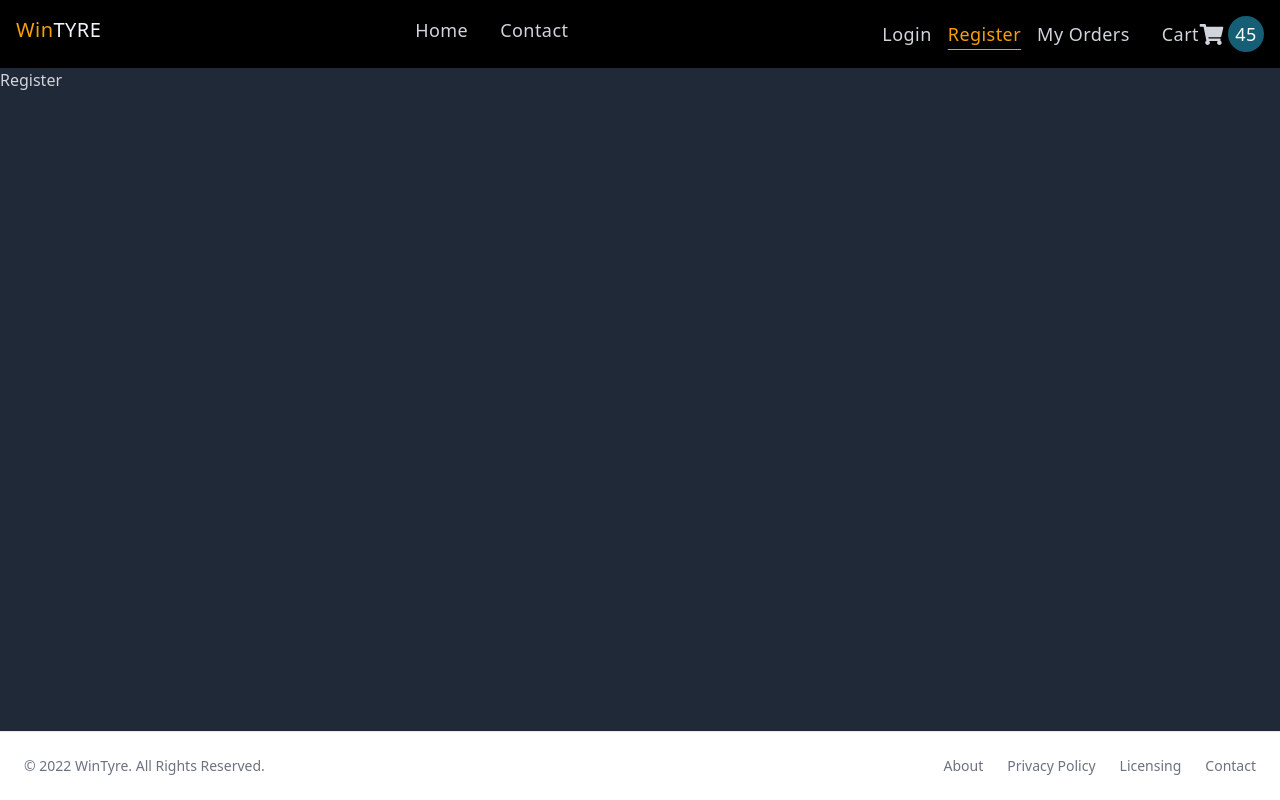
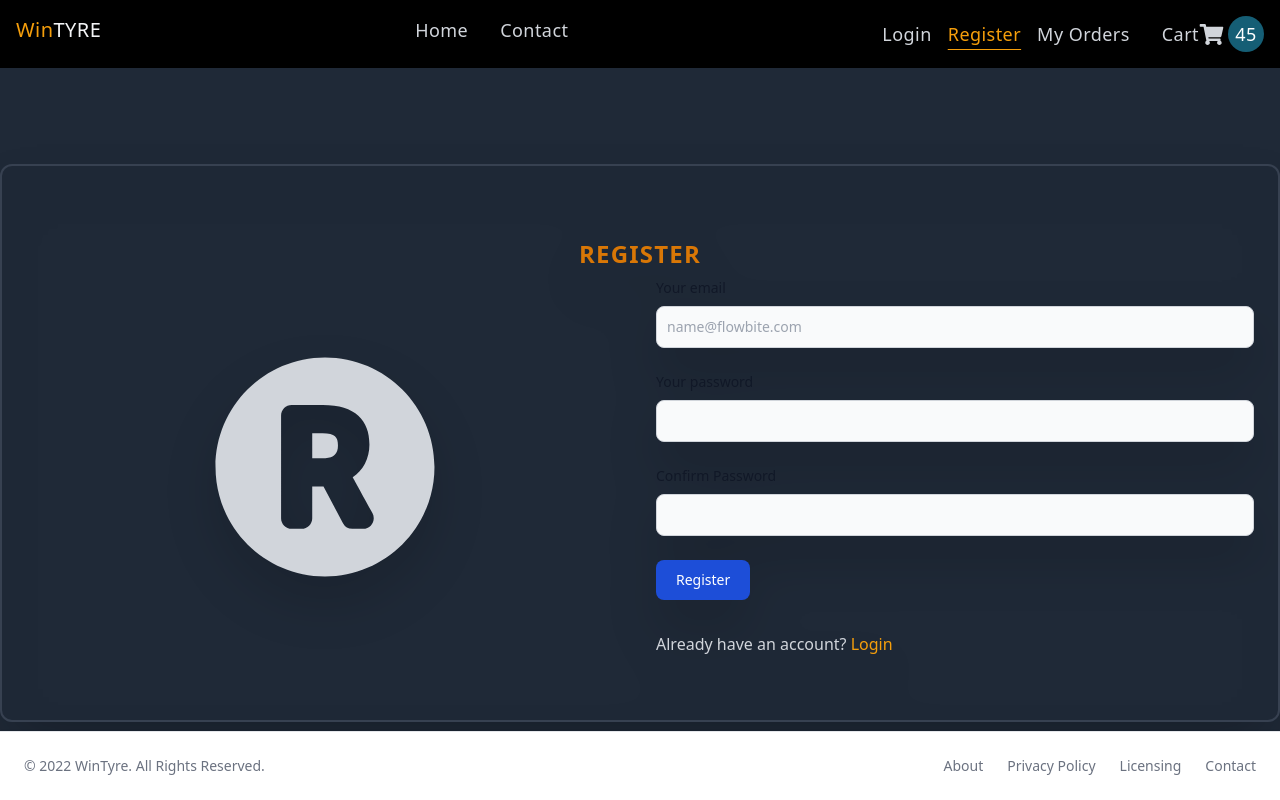
Before and after one commit to fhlarif/react-eshop, a React (Vite) app: page /register in a window 1280 px wide. Built offline with nearby package versions, Linux system fonts and the light colour scheme.

Commit message:
add regisster page

```diff
--- a/src/pages/auth/Login.tsx
+++ b/src/pages/auth/Login.tsx
@@ -1,14 +1,20 @@
 import React from "react";
+import { AiOutlineLogin } from "react-icons/ai";
+import { FaRegistered } from "react-icons/fa";
 import { Link } from "react-router-dom";
 
 const Login = () => {
   return (
-    <section className="flex border-2 border-gray-700 shadow-2xl drop-shadow-2xl rounded-xl p-2 w-full md:w-1/2 md:mx-auto h-full mt-24 justify-center items-center">
+    <section className="animate-slidedown flex border-2 border-gray-700 zxxxxxxxxxxxxxxxxxxxxxxxxxxxx shadow-2xl drop-shadow-2xl rounded-xl w-full md:mx-auto h-full mt-24 justify-center items-center">
       <div className="w-full">
         <h2 className="text-2xl text-amber-600 leading-loose tracking-wider uppercase font-extrabold text-center">
           Login
         </h2>
 
+        <div className="grid md:grid-cols-2">
+          <div className="flex justify-center items-center">
+            <AiOutlineLogin size={226} />
+          </div>
           <form className="w-full px-4 rounded-lg">
             <div className="mb-6">
               <label htmlFor="email" className="block mb-2 text-sm font-medium text-gray-900 dark:text-white">
@@ -41,7 +47,7 @@ const Login = () => {
             <button
               type="submit"
               className="text-white bg-blue-700 hover:bg-blue-800 focus:ring-4 focus:outline-none focus:ring-blue-300 font-medium rounded-lg text-sm w-full sm:w-auto px-5 py-2.5 text-center dark:bg-blue-600 dark:hover:bg-blue-700 dark:focus:ring-blue-800">
-            Submit
+              Login
             </button>
             <p className=" text-gray-300 mt-8">
               Don't have an account?{" "}
@@ -51,6 +57,7 @@ const Login = () => {
             </p>
           </form>
         </div>
+      </div>
     </section>
   );
 };
--- a/src/pages/auth/Register.tsx
+++ b/src/pages/auth/Register.tsx
@@ -1,7 +1,71 @@
 import React from "react";
+import { FaRegistered } from "react-icons/fa";
+import { Link } from "react-router-dom";
 
 const Register = () => {
-  return <div>Register</div>;
+  return (
+    <section className="animate-slideleft flex border-2 py-16 border-gray-700 shadow-2xl drop-shadow-2xl rounded-xl p-2 w-full md:mx-auto h-full mt-24 justify-center items-center">
+      <div className="w-full">
+        <h2 className="text-2xl text-amber-600 leading-loose tracking-wider uppercase font-extrabold text-center">
+          Register
+        </h2>
+        <div className="grid md:grid-cols-2">
+          <div className="flex justify-center items-center">
+            <FaRegistered size={226} />
+          </div>
+          <form className="w-full px-4 rounded-lg">
+            <div className="mb-6">
+              <label htmlFor="email" className="block mb-2 text-sm font-medium text-gray-900 dark:text-white">
+                Your email
+              </label>
+              <input
+                type="email"
+                id="email"
+                className="bg-gray-50 border border-gray-300 text-gray-900 text-sm rounded-lg focus:ring-blue-500 focus:border-blue-500 block w-full p-2.5 dark:bg-gray-700 dark:border-gray-600 dark:placeholder-gray-400 dark:text-white dark:focus:ring-blue-500 dark:focus:border-blue-500"
+                placeholder="name@flowbite.com"
+                required
+              />
+            </div>
+            <div className="mb-6">
+              <label htmlFor="password" className="block mb-2 text-sm font-medium text-gray-900 dark:text-white">
+                Your password
+              </label>
+              <input
+                type="password"
+                id="password"
+                className="bg-gray-50 border border-gray-300 text-gray-900 text-sm rounded-lg focus:ring-blue-500 focus:border-blue-500 block w-full p-2.5 dark:bg-gray-700 dark:border-gray-600 dark:placeholder-gray-400 dark:text-white dark:focus:ring-blue-500 dark:focus:border-blue-500"
+                required
+              />
+            </div>
+            <div className="mb-6">
+              <label
+                htmlFor="confirm_password"
+                className="block mb-2 text-sm font-medium text-gray-900 dark:text-white">
+                Confirm Password
+              </label>
+              <input
+                type="password"
+                id="confirm_password"
+                className="bg-gray-50 border border-gray-300 text-gray-900 text-sm rounded-lg focus:ring-blue-500 focus:border-blue-500 block w-full p-2.5 dark:bg-gray-700 dark:border-gray-600 dark:placeholder-gray-400 dark:text-white dark:focus:ring-blue-500 dark:focus:border-blue-500"
+                required
+              />
+            </div>
+            <button
+              type="submit"
+              className="text-white bg-blue-700 hover:bg-blue-800 focus:ring-4 focus:outline-none focus:ring-blue-300 font-medium rounded-lg text-sm w-full sm:w-auto px-5 py-2.5 text-center dark:bg-blue-600 dark:hover:bg-blue-700 dark:focus:ring-blue-800">
+              Register
+            </button>
+            <p className=" text-gray-300 mt-8">
+              Already have an account?{" "}
+              <Link to={"/login"} className="text-underline text-amber-500">
+                Login
+              </Link>
+            </p>
+          </form>
+        </div>
+      </div>
+    </section>
+  );
 };
 
 export default Register;
--- a/tailwind.config.cjs
+++ b/tailwind.config.cjs
@@ -16,11 +16,16 @@ module.exports = {
           "0%": { transform: "translateY(100%)" },
           "100%": { transform: "translateY(0)" },
         },
+        slideleft: {
+          "0%": { transform: "translateX(-100%)" },
+          "100%": { transform: "translateX(0)" },
+        },
       },
       animation: {
         wiggle: "wiggle 1s ease-in-out infinite",
-        slidedown: "slidedown 0.5s ease",
-        slideup: "slideup 0.5s ease",
+        slidedown: "slidedown 0.4s ease",
+        slideup: "slideup 0.4s ease",
+        slideleft: "slideleft 0.4s ease",
       },
     },
   },
```
Lines whose indentation alone changed are shown as unchanged.
